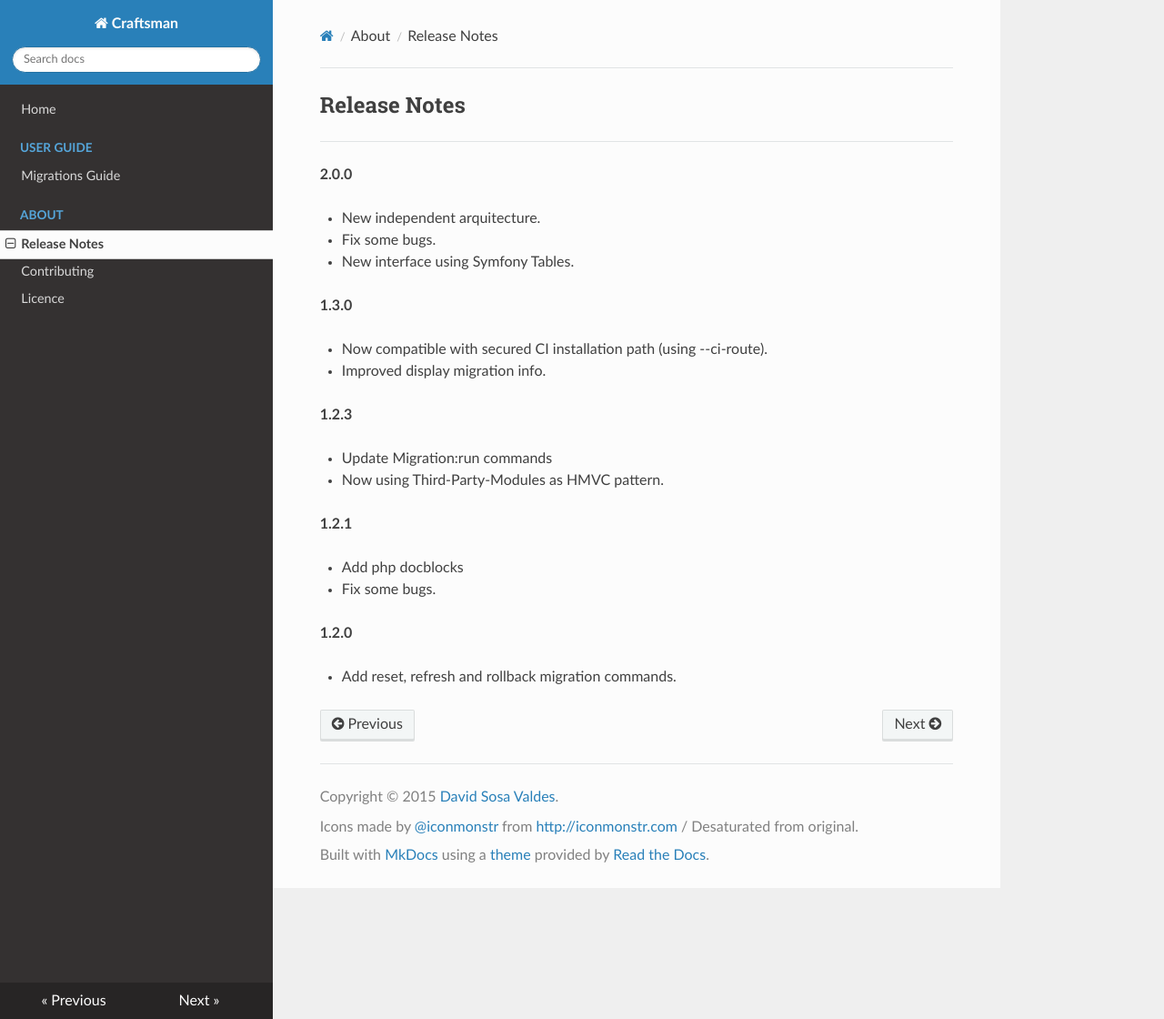
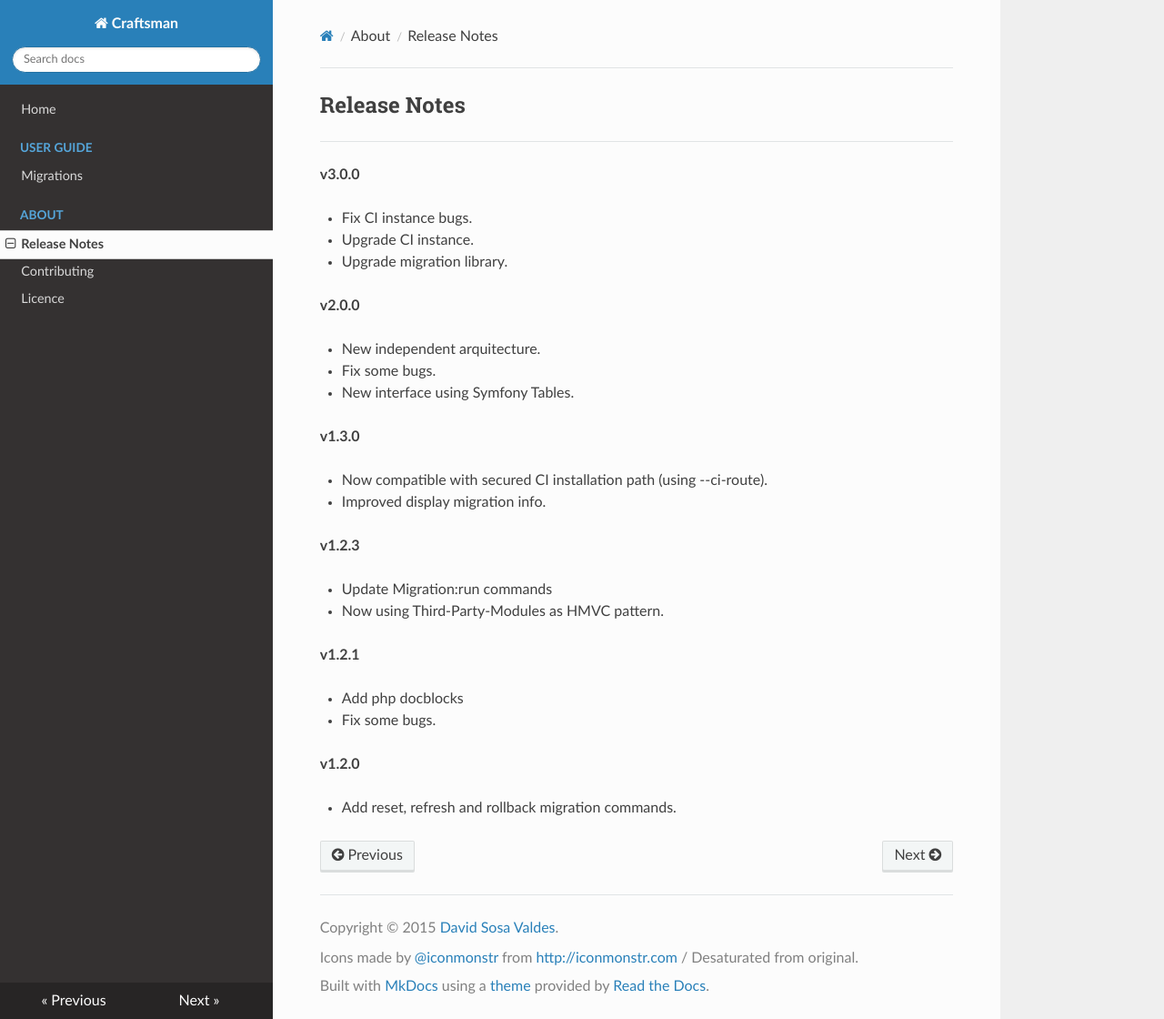
Before and after one commit to aa6my/Craftsman, an MkDocs documentation site: the page built from docs/about/release_notes.md, in a window 1280 px wide and 1120 px high. Shown: the whole window at 91% size. Built offline with MkDocs 1.6.1, drawn with Linux system fonts in a browser that asks for light colours; nearby versions of some CDN libraries; old or Windows-style settings are respelled for this version of MkDocs.

Commit message:
Update CI instance method

```diff
--- a/docs/about/release_notes.md
+++ b/docs/about/release_notes.md
@@ -2,27 +2,33 @@
 
 ---
 
-**2.0.0**
+**v3.0.0**
+
+* Fix CI instance bugs.
+* Upgrade CI instance.
+* Upgrade migration library.
+
+**v2.0.0**
 
 * New independent arquitecture.
 * Fix some bugs.
 * New interface using Symfony Tables.
 
-**1.3.0**
+**v1.3.0**
 
 * Now compatible with secured CI installation path (using --ci-route).
 * Improved display migration info.
 
-**1.2.3**
+**v1.2.3**
 
 * Update Migration:run commands
 * Now using Third-Party-Modules as HMVC pattern.
 
-**1.2.1**
+**v1.2.1**
 
 * Add php docblocks
 * Fix some bugs.
 
-**1.2.0**
+**v1.2.0**
 
 * Add reset, refresh and rollback migration commands.
--- a/mkdocs.yml
+++ b/mkdocs.yml
@@ -5,7 +5,7 @@ site_author: David Sosa Valdes
 
 pages:
 - ['index.md','Home']
-- ['user-guide/migrations.md','User Guide','Migrations Guide']
+- ['user-guide/migrations.md','User Guide','Migrations']
 - ['about/release_notes.md','About','Release Notes']
 - ['about/contribute.md','About','Contributing']
 - ['about/licence.md','About','Licence']
```
Also changed, not shown: docs/index.md (+8 -10 lines), docs/user-guide/migrations.md (+6 -3 lines), 1 other file.
